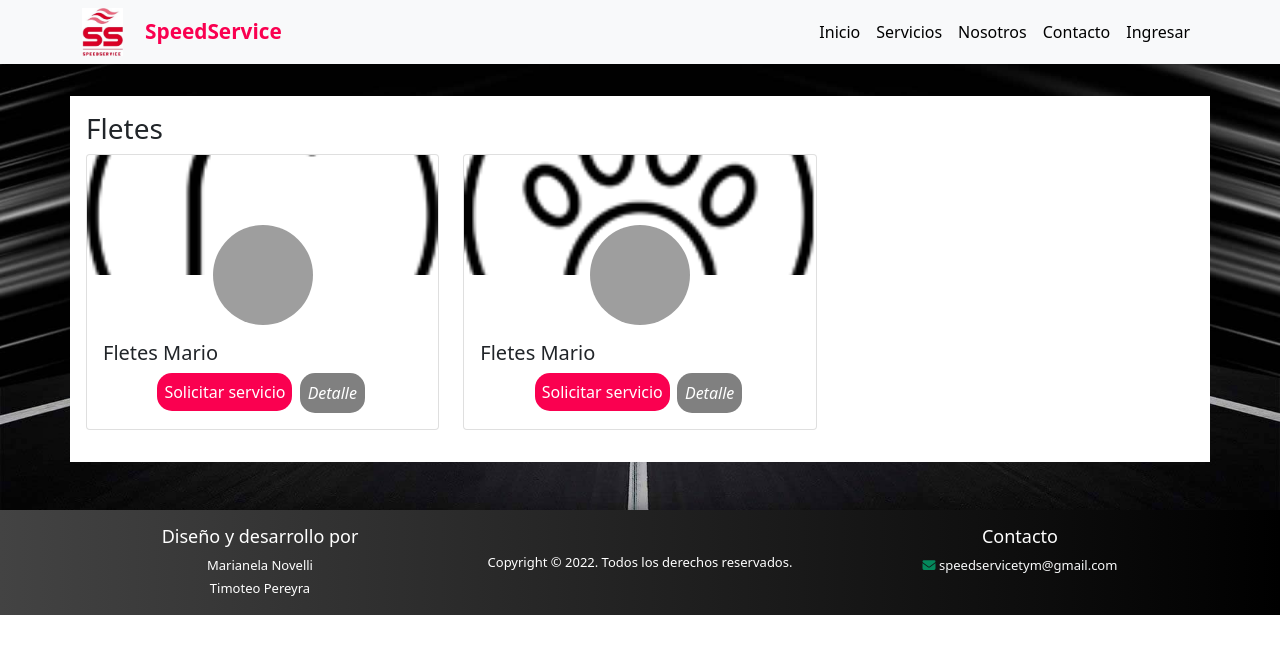
After one commit to TimoPereyra/speedService, a PHP site: page /paginas/serviciosFlete.php in a window 1280 px wide. The commit adds this page. Shown: the top 654 px of the page. Run offline with PHP 8.4, Linux system fonts and the light colour scheme; data comes from the database, SQL or seed files in the repository; some libraries are stand-ins or nearby versions; grey boxes are pictures that could not be loaded.

Commit message:
Cambios en DetalleServicio y serviciosFlete

```diff
--- a/css/style.css
+++ b/css/style.css
@@ -148,12 +148,7 @@ header .cta:hover{
     object-fit: cover;
 }
 
-.boton-servicio{
-    border-radius: 20px;
-    opacity: .9;
-    background-color: #fa0050;
-    color: white;
-}
+
 .boton-servicios{
     border-radius: 20px;
     opacity: .9;
@@ -236,20 +231,6 @@ footer .copyright{
     text-align: justify;
 }
 
-/* PAGINA SERVICIOS */
-.pagina-servicios{
-    padding-top: 6rem!important;
-    background-color: #f2f2f2;
-}
-.pagina-servicios .columna-servicios{
-    background-color: #fff;
-    padding: 1rem;
-}
-.pagina-servicios .columna-servicios .servicio-1, .pagina-servicios .columna-servicios .servicio-2{
-    border-right: 1px solid;
-}
-
-
 /* PAGINA INGRESAR */
 .pagina-ingresar{
     padding-top: 4.5rem!important;
@@ -314,6 +295,11 @@ footer .copyright{
 .alta-categorias h1, label{
     color: #f2f2f2;
 }
+.alta-categorias .imagen-servicios-usuario{
+    height: 200px;
+    width: 200px;
+    border-radius: 50%;
+}
 .boton-crear-categoria{
     border-radius: 20px;
     opacity: .9;
@@ -361,10 +347,7 @@ footer .copyright{
 .estado-servicio3{
     color: red;
 }
-.img-detalle-servicio{
-    max-width: 100%;
-    max-height: 125px;
-}
+
 /* PAGINA SER PROVEEDOR */
 .pagina-proveedor{
     padding-top: 4.5rem!important;
@@ -421,3 +404,110 @@ footer .copyright{
     background-image: linear-gradient(to left, rgba(226, 88, 53, 0.884) 0%, rgba(211, 7, 68, 0.877) 50%);
     border-radius: 9px;
 }
+
+/* PÁGINA FLETE + DETALLE SERVICIO */
+
+/* HOVER "SOLICITAR SERVICIO" */
+.ov-btn-slide-left {
+    background: #fa0050;
+    color: white;
+    padding: 7px;
+    border-radius: 15px;
+    position: relative;
+    z-index: 1;
+    overflow: hidden;
+    display: inline-flex;
+    align-items: center;
+    text-decoration: none;
+  }
+  .ov-btn-slide-left:hover {
+    color: white; /* color de fuente hover */
+    font-weight: bold;
+  }
+  .ov-btn-slide-left::after {
+    content: "";
+    background: #b30039; /* color de fondo hover */
+    position: absolute;
+    z-index: -1;
+    padding: 16px 20px;
+    display: block;
+    top: 0;
+    bottom: 0;
+    left: -100%;
+    right: 100%;
+    -webkit-transition: all 0.35s;
+    transition: all 0.35s;
+  }
+  .ov-btn-slide-left:hover::after {
+    left: 0;
+    right: 0;
+    top: 0;
+    bottom: 0;
+    -webkit-transition: all 0.35s;
+    transition: all 0.35s;
+  }
+
+.tarjeta-servicio .boton-servicios2{
+    border-radius: 15px;
+    background-color: grey!important;
+    color: white;
+    font-style: italic;
+    padding: 7px;
+    margin: 0px 3px;
+}
+.boton-servicios2:hover{
+    color: white;
+    font-weight: bold;
+    opacity: .9;
+}
+.detalles-servicio{
+    padding-top: 5rem;
+    min-height: 70vh;
+    background: url(../img/detalle-servicio.jpg) no-repeat center center;
+    background-size: cover;
+    color: white;
+}
+.detalles-servicio .imagen-servicios-usuario{
+    height: 200px;
+    width: 200px;
+    border-radius: 50%;
+}
+.img-detalle-servicio{
+    max-width: 100%;
+    max-height: 125px;
+    border-radius: 8px;
+}
+.detalles-servicio .icono-modificar{
+    padding: 0.5rem 0.5rem;
+    background-color: #fa0050;
+    color: #fff;
+    border-radius: 50%;
+}
+.detalles-servicio .icono-viñeta{
+    color: #fa0050;
+}
+
+/* PAGINA PARA LOS TRES SERVICIOS */
+.pagina-servicios{
+    padding-top: 6rem!important;
+    background: url(../img/detalle-servicio.jpg) no-repeat center center;
+    background-size: cover;
+}
+.pagina-servicios .columna-servicios{
+    background-color: #fff;
+    padding: 1rem;
+}
+.pagina-servicios .columna-servicios .servicio-1, .pagina-servicios .columna-servicios .servicio-2{
+    border-right: 1px solid;
+}
+.pagina-servicios .imagen-servicios-usuario{
+    width: 100px;
+    height: 100px;
+    margin-top: -50px;
+    border-radius: 50%;
+}
+.pagina-servicios .imagen-servicios-vehiculo{
+    width: 100%;
+    height: 120px;
+    object-fit: cover;
+}
--- a/includes/footer.php
+++ b/includes/footer.php
@@ -4,8 +4,8 @@
 
         <div class="col-md-4">
           <h4>Diseño y desarrollo por</h4>
-            <p class="mb-1"> Marianela Novelli <a href="#"><i class="fa-brands fa-whatsapp icono-footer"></i></a></p>
-            <p class="mb-0"> Timoteo Pereyra <a href="#"><i class="fa-brands fa-whatsapp icono-footer"></i></a></p>
+            <p class="mb-1"> Marianela Novelli</p>
+            <p class="mb-0"> Timoteo Pereyra</p>
         </div>
 
         <div class="col-md-4 copyright">
@@ -15,7 +15,6 @@
         <div class="col-md-4">
           <h4>Contacto</h4>
             <ul class="m-0 p-0">
-              <li><i class="fa-solid fa-phone icono-footer"></i> 2346-433698 </li>
               <li><i class="fa-solid fa-envelope icono-footer"></i><a class="text-decoration-none text-light" href="mailto:speedservicetym@gmail.com"> speedservicetym@gmail.com </li></a>
             </ul>
         </div>
--- a/paginas/ingresar.php
+++ b/paginas/ingresar.php
@@ -85,7 +85,7 @@ if($_SERVER['REQUEST_METHOD'] == 'POST'){
                             echo '<p class="bg-success text-white text-center">'.$notificacionExito.'</p>';
                         }
                     ?>
-                        <button type="submit" class="btn d-grid gap-2 col-6 mx-auto boton-servicio">Enviar solicitud</button>
+                        <button type="submit" class="btn d-grid gap-2 col-6 mx-auto boton-servicios">Enviar solicitud</button>
                     </form>
                 </div>
 
--- a/paginas/registro.php
+++ b/paginas/registro.php
@@ -181,7 +181,7 @@ if($_SERVER['REQUEST_METHOD'] == 'POST'){
                     </div>
 
 
-                    <button type="submit" id="btnEnviar" class="d-none btn d-grid gap-2 col-5 mx-auto boton-servicio">Enviar solicitud</button>
+                    <button type="submit" id="btnEnviar" class="d-none btn d-grid gap-2 col-5 mx-auto boton-servicios">Enviar solicitud</button>
 
 
                 </form>
--- /dev/null
+++ b/paginas/serviciosFlete.php
@@ -0,0 +1,56 @@
+<?php
+$pagina = 'servicios-flete';
+require_once('../includes/config.php');
+
+require_once('../includes/conexion.php');
+$stmt = $conexion->prepare("SELECT nombreServicio, imgUsuario,urlFoto,idServicio FROM servicios INNER JOIN usuarios ON usuarios.idUsuario = servicios.idUsuario INNER JOIN vehiculos ON vehiculos.idVehiculo = servicios.idVehiculo INNER JOIN fotos_vehiculo ON fotos_vehiculo.idVehiculo = vehiculos.idVehiculo WHERE idCategoria = 1;");
+$stmt->execute();
+$servicios = $stmt->fetchAll();
+
+require_once('../includes/header.php');
+
+?>
+
+<main class="pagina-servicios py-5">
+    <section class="servicios">
+        <div class="container">
+            <div class="row">
+                <!-- COLUMNA SERVICIOS -->
+                <div class="col-12 col-md-12 columna-servicios">
+                    <h3>Fletes</h3>
+                    <div class="row fila-servicios">
+
+                        <?php
+                            foreach($servicios as $fila){
+
+                                echo '
+                                <div class="col-md-4 mb-3">
+                                    <div class="card">
+                                    <img src="../img/vehiculos/'.$fila['urlFoto'].'" class="card-img-top img-fluid imagen-servicios-vehiculo" alt="imgVehiculo">
+                                        <div class="text-center">
+                                            <img src="../img/usuarios/'.$fila['imgUsuario'].'" class="card-img-top img-fluid imagen-servicios-usuario" alt="imgUsuario">
+                                        </div>
+                                        <div class="card-body tarjeta-servicio">
+                                            <h5 class="card-title">'.ucfirst($fila['nombreServicio']).'</h5>
+                                            <div class="d-grid gap-2 d-md-block text-center">
+                                                <a href="#" class="ov-btn-slide-left">Solicitar servicio</a>
+                                                <a href="detalleServicio.php?idServicio='.$fila['idServicio'].'" class="btn boton-servicios2">Detalle</a>
+                                            </div>
+                                        </div>
+                                    </div>
+                                </div>
+                                ';
+                            }
+
+                        ?>
+
+                    </div>
+                </div>
+            </div>
+        </div>
+    </section>
+</main>
+
+<?php
+  require_once('../includes/footer.php');
+?>
```
Also changed, not shown: adm/servicios/detalle.php (+18 -15 lines), index.php (+27 -5 lines), js/alta-fletes.js (+40 -40 lines), paginas/detalleServicio.php (added, +101 -0 lines), paginas/registro-proveedores/fletes.php (+13 -7 lines), paginas/serviciosMandado.php (added, +54 -0 lines), paginas/serviciosRemis.php (added, +54 -0 lines), img/detalle-servicio.jpg (added).
